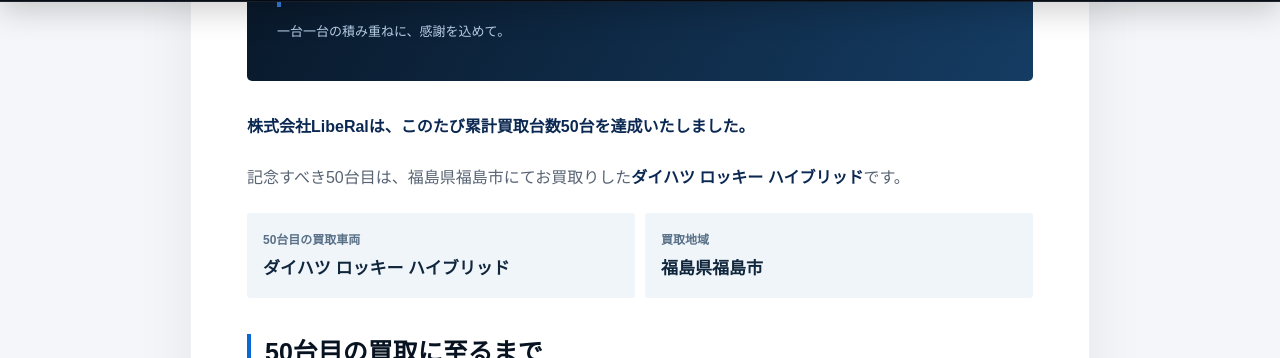
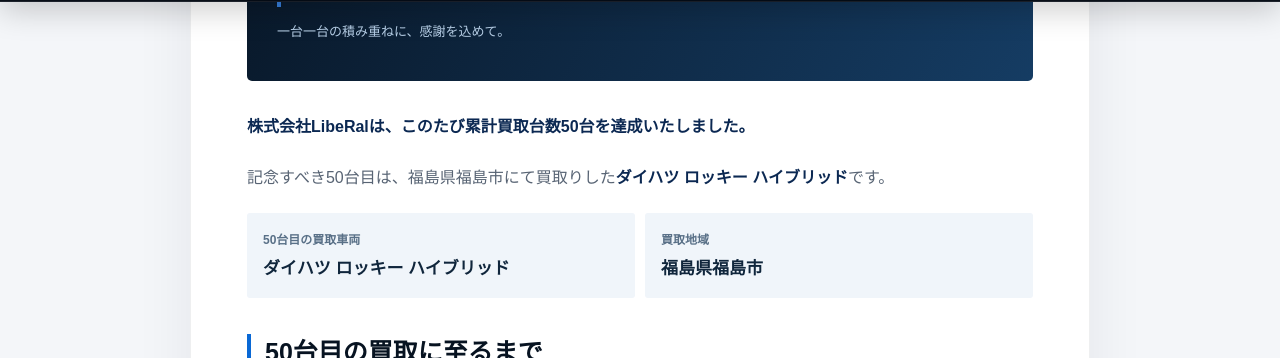
Before and after one commit to liberal0321/LibeRal., a Jekyll site: the page built from _posts/2026-10-11-50-cars-milestone.md, in a window 1280 px wide and 900 px high, scrolled down 1522 px. Shown: the part 91-449 px from the top of the window. Built offline with Jekyll 4.4.1, drawn with Linux system fonts in a browser that asks for light colours.

Commit message:
Fix typo in milestone announcement

```diff
--- a/_posts/2026-10-11-50-cars-milestone.md
+++ b/_posts/2026-10-11-50-cars-milestone.md
@@ -39,7 +39,7 @@
   </div>
 
   <p><strong>株式会社LibeRalは、このたび累計買取台数50台を達成いたしました。</strong></p>
-  <p>記念すべき50台目は、福島県福島市にてお買取りした<strong>ダイハツ ロッキー ハイブリッド</strong>です。</p>
+  <p>記念すべき50台目は、福島県福島市にて買取りした<strong>ダイハツ ロッキー ハイブリッド</strong>です。</p>
 
   <div class="facts">
     <div class="fact"><small>50台目の買取車両</small><strong>ダイハツ ロッキー ハイブリッド</strong></div>
```
